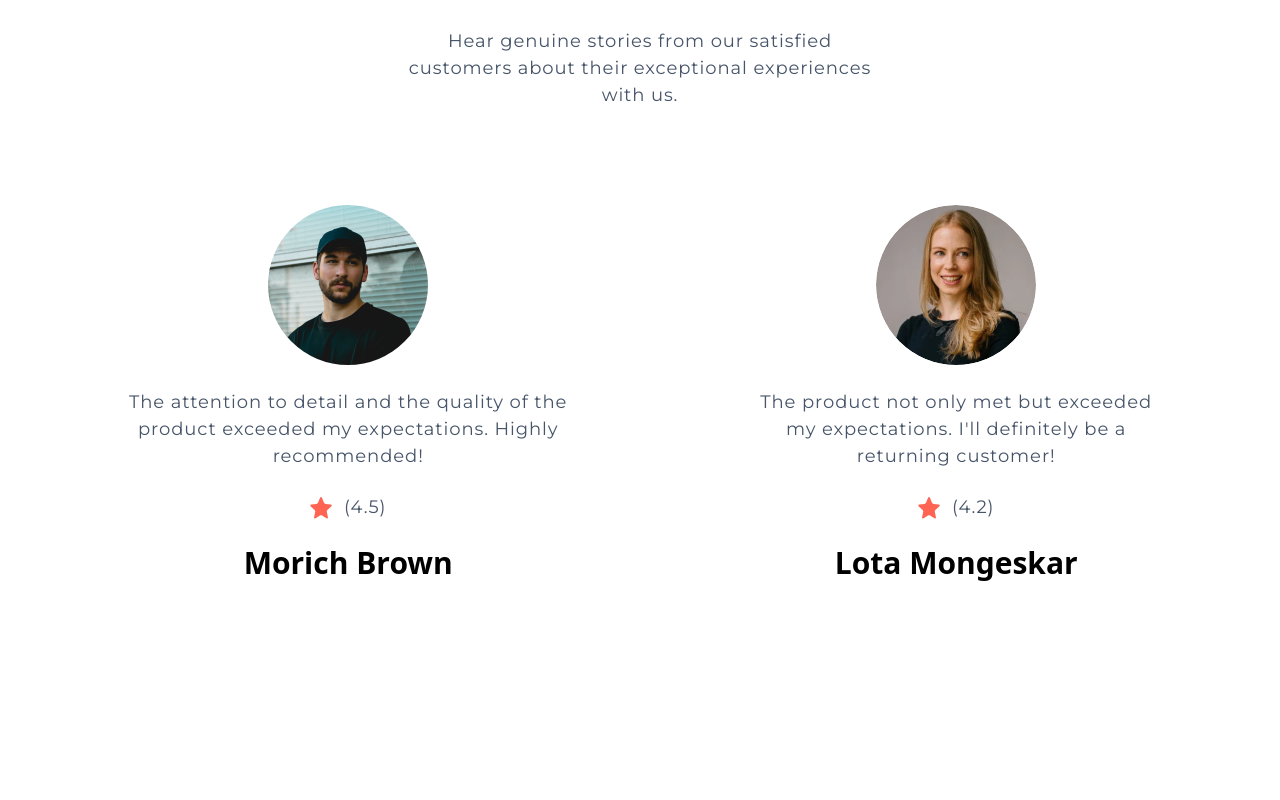
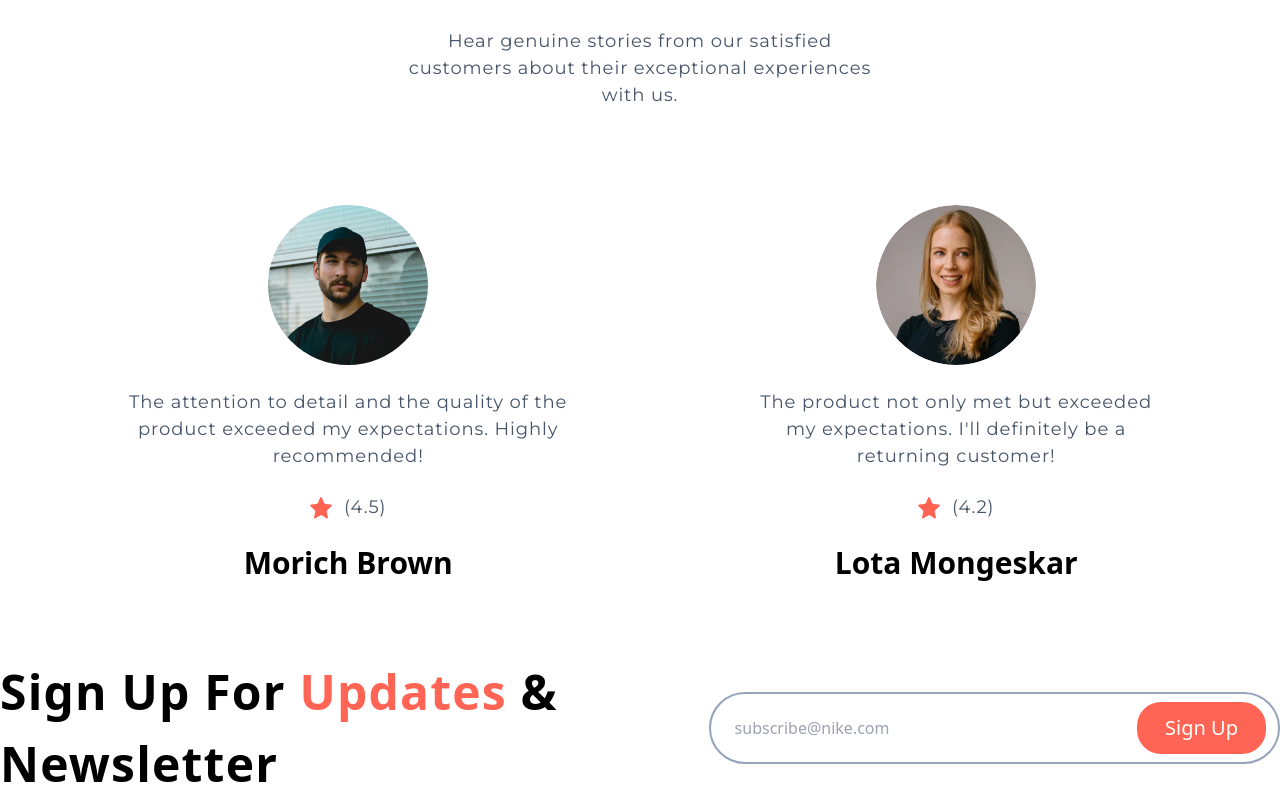
Before and after one commit to RoyGitt/nike-tailwind, a React (Vite) app: page / in a window 1280 px wide. Shown: the part 3750-4550 px from the top of the page. Before the commit the page ends 4406 px from the top, so only its background shows below. Built offline with nearby package versions, Linux system fonts and the light colour scheme; a web font is replaced by a local one.

Commit message:
create testimonials section

```diff
--- a/src/App.jsx
+++ b/src/App.jsx
@@ -1,6 +1,7 @@
 import Navbar from "./components/Navbar";
 import Features from "./sections/Features";
 import Hero from "./sections/Hero";
+import Newsletter from "./sections/Newsletter";
 import PopularProducts from "./sections/PopularProducts";
 import SpecialOffer from "./sections/SpecialOffer";
 import SuperQuality from "./sections/SuperQuality";
@@ -16,6 +17,7 @@ function App() {
       <Features />
       <SpecialOffer />
       <Testimonials />
+      <Newsletter />
     </main>
   );
 }
--- /dev/null
+++ b/src/sections/Newsletter.jsx
@@ -0,0 +1,17 @@
+import React from "react";
+
+const Newsletter = () => {
+  return (
+    <section className="flex justify-between items-center">
+      <h1 className="heading--primary flex-[0.6]">
+        Sign Up for <span className="text-primary">Updates</span> & Newsletter
+      </h1>
+      <form className="flex justify-between flex-[0.45] border-2 border-slate-400  pl-6 px-3 py-2 rounded-[40px]">
+        <input type="text" placeholder="subscribe@nike.com" />
+        <button className="button--solid">Sign Up</button>
+      </form>
+    </section>
+  );
+};
+
+export default Newsletter;
```
